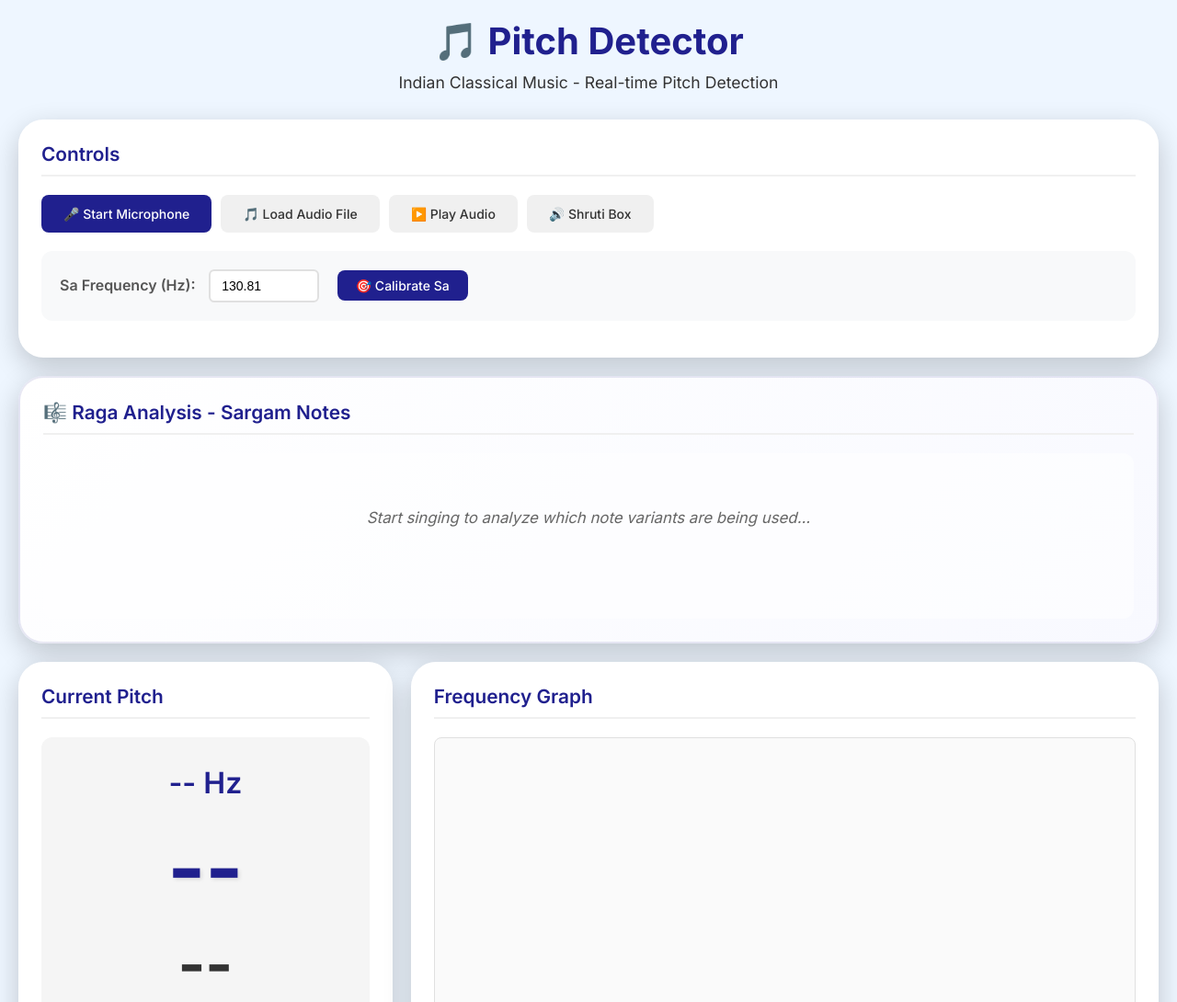
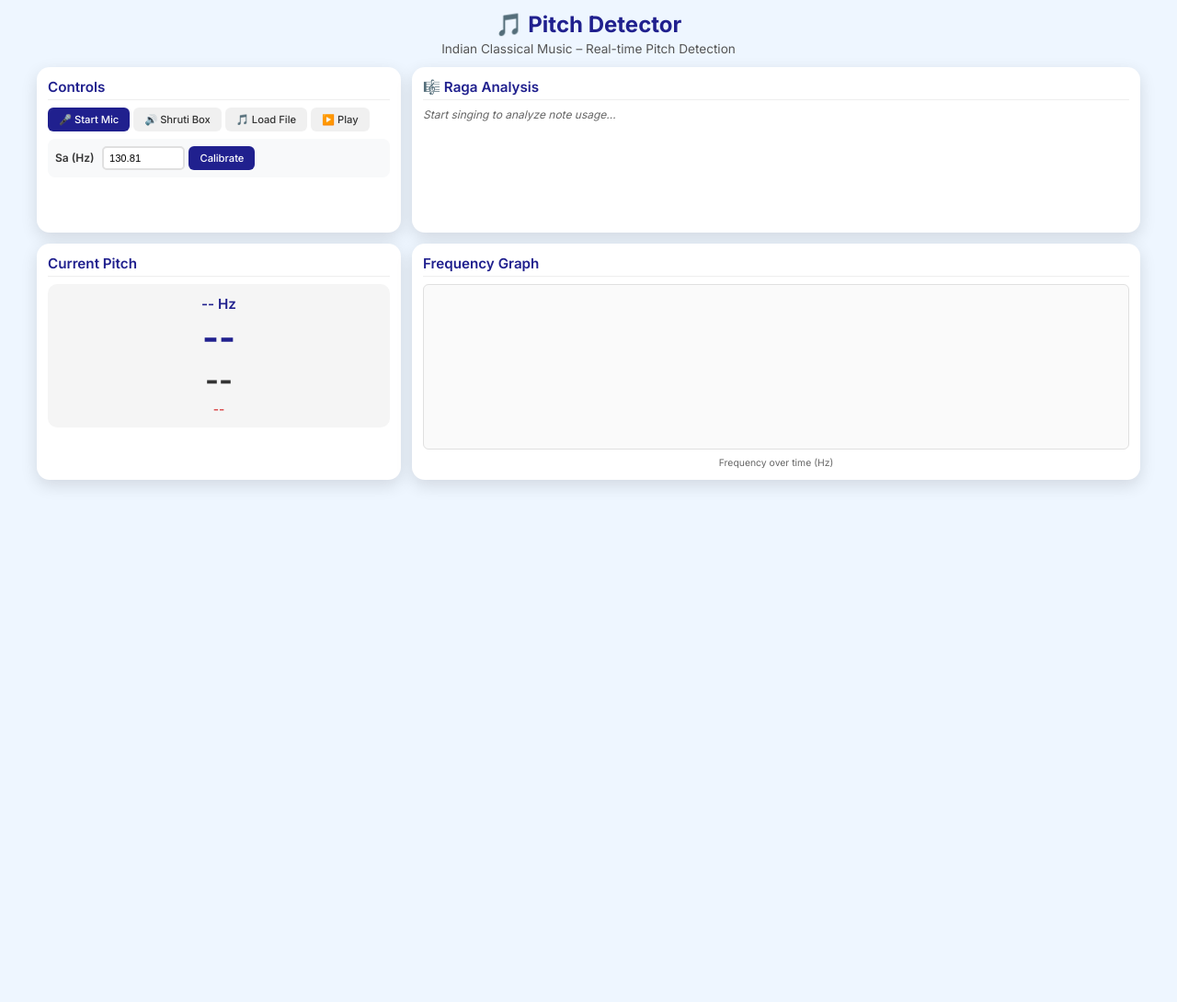
Before and after one commit to vishugp/MusicalPitch, a plain HTML site: page index.html in a window 1280 px wide. Shown: the top 1090 px of the page at 92% size. After the commit the page ends 800 px from the top, so only its background shows below. Drawn offline with Linux system fonts and the light colour scheme.

Commit message:
Updated Layout

```diff
--- a/index.html
+++ b/index.html
@@ -2,9 +2,19 @@
 <html>
 <head>
 	<title>Pitch Detector - Indian Classical Music</title>
-		<link href='https://fonts.googleapis.com/css2?family=Inter:wght@300;400;500;600;700&display=swap' rel='stylesheet'>
+
+	<link href="https://fonts.googleapis.com/css2?family=Inter:wght@300;400;500;600;700&display=swap" rel="stylesheet">
 	<script src="https://surikov.github.io/webaudiofontdata/npm/dist/WebAudioFontPlayer.js"></script>
+
 	<style>
+		:root {
+			--space-xs: 4px;
+			--space-sm: 8px;
+			--space-md: 12px;
+			--space-lg: 18px;
+			--primary: rgb(32, 32, 142);
+		}
+
 		* {
 			margin: 0;
 			padding: 0;
@@ -12,161 +22,81 @@
 		}
 
 		body {
-				font-family: 'Inter', sans-serif;
+			font-family: "Inter", sans-serif;
 			background-color: #eef6ff;
-				min-height: 100vh;
-				padding: 20px;
 			color: #333;
+			padding: var(--space-md);
 		}
 
 		.container {
-				max-width: 1800px;
+			max-width: 1200px;
 			margin: 0 auto;
 		}
 
+		/* Header */
 		.header {
 			text-align: center;
-				color: rgb(32, 32, 142);
-				margin-bottom: 30px;
+			margin-bottom: var(--space-md);
 		}
 
-			.header h1 {
-				font-size: 2.5em;
+		.header h2 {
+			font-size: 1.5rem;
 			font-weight: 700;
-				margin-bottom: 10px;
+			color: var(--primary);
+			margin-bottom: var(--space-xs);
 		}
 
 		.header p {
-				font-size: 1.1em;
-				color: #333;
+			font-size: 0.85rem;
+			color: #555;
 		}
 
+		/* Layout */
 		.main-content {
 			display: grid;
 			grid-template-columns: 1fr 2fr;
-				gap: 20px;
-				margin-bottom: 20px;
+			grid-auto-rows: minmax(180px, auto);
+			gap: var(--space-md);
 		}
 
+		/* Cards */
 		.card {
 			background: white;
-				border-radius: 27px;
-				padding: 25px;
-				box-shadow: 0 10px 30px rgba(0,0,0,0.2);
-				backdrop-filter: blur(10px);
+			border-radius: 14px;
+			padding: var(--space-md);
+			box-shadow: 0 6px 18px rgba(0,0,0,0.12);
 		}
 
-			.controls-card {
-				grid-column: 1 / -1;
+		.card h3 {
+			font-size: 0.95rem;
+			font-weight: 600;
+			color: var(--primary);
+			margin-bottom: var(--space-sm);
+			border-bottom: 1px solid #eee;
+			padding-bottom: var(--space-xs);
 		}
 
-			.raga-analysis-card {
-				grid-column: 1 / -1;
-				background: linear-gradient(135deg, #ffffff 0%, #f8f9ff 100%);
-				border: 2px solid rgba(32, 32, 142, 0.1);
-			}
-
-			.note-analysis-container {
-				padding: 20px;
-				min-height: 180px;
-				background: rgba(255, 255, 255, 0.6);
-				border-radius: 12px;
-				margin-top: 10px;
-			}
-
-			.analysis-placeholder {
-				color: #666;
-				font-style: italic;
-				text-align: center;
-				padding: 40px 20px;
-				font-size: 1.05em;
-			}
-
-			.note-card {
-				text-align: center;
-				padding: 18px 20px;
-				background: linear-gradient(135deg, #ffffff 0%, #f8f9fa 100%);
-				border-radius: 12px;
-				border: 2px solid;
-				min-width: 100px;
-				flex: 0 0 auto;
-				transition: all 0.3s ease;
-				box-shadow: 0 2px 8px rgba(0,0,0,0.08);
-			}
-
-			.note-card:hover {
-				transform: translateY(-3px);
-				box-shadow: 0 4px 12px rgba(0,0,0,0.15);
-			}
-
-			.note-label {
-				font-size: 0.95em;
-				font-weight: 600;
-				color: #333;
-				margin-bottom: 8px;
-				letter-spacing: 0.5px;
-			}
-
-			.note-variant {
-				font-size: 1.6em;
-				font-weight: 700;
-				margin: 8px 0;
-			}
-
-			.note-percentage {
-				font-size: 0.8em;
-				color: #666;
-				margin-top: 6px;
-				font-weight: 500;
-			}
-
-			.analysis-footer {
-				margin-top: 20px;
-				padding: 12px 16px;
-				background: linear-gradient(135deg, #e8f4f8 0%, #d6e9f5 100%);
-				border-radius: 8px;
-				font-size: 0.9em;
-				color: #555;
-				text-align: center;
-				border: 1px solid rgba(32, 32, 142, 0.1);
-			}
-
-			.card h2 {
-				font-size: 1.3em;
-				font-weight: 600;
-				margin-bottom: 20px;
-				color: rgb(32, 32, 142);
-				border-bottom: 2px solid #f0f0f0;
-				padding-bottom: 10px;
-			}
-
+		/* Buttons */
 		.button-group {
 			display: flex;
-				gap: 10px;
 			flex-wrap: wrap;
-				margin-bottom: 20px;
+			gap: var(--space-xs);
+			margin-bottom: var(--space-sm);
 		}
 
 		button {
-				padding: 12px 24px;
-				font-size: 14px;
+			padding: 6px 12px;
+			font-size: 0.7rem;
 			font-weight: 500;
 			border: none;
-				border-radius: 8px;
+			border-radius: 6px;
 			cursor: pointer;
-				transition: all 0.3s ease;
-				font-family: 'Inter', sans-serif;
+			font-family: "Inter", sans-serif;
 		}
 
 		.btn-primary {
-				background-color: rgb(32, 32, 142);
+			background: var(--primary);
 			color: white;
-			}
-
-			.btn-primary:hover {
-				background-color: rgb(24, 24, 120);
-				transform: translateY(-2px);
-				box-shadow: 0 5px 15px rgba(32, 32, 142, 0.4);
 		}
 
 		.btn-secondary {
@@ -174,51 +104,38 @@
 			color: #333;
 		}
 
-			.btn-secondary:hover {
-				background: #e0e0e0;
-				transform: translateY(-2px);
-			}
-
+		/* Sa calibration */
 		.sa-frequency-container {
 			background: #f8f9fa;
-				padding: 20px;
-				border-radius: 12px;
-				margin-bottom: 15px;
+			padding: var(--space-sm);
+			border-radius: 8px;
 		}
 
 		.sa-frequency-container label {
+			font-size: 0.75rem;
 			font-weight: 600;
-				margin-right: 10px;
-				color: #555;
+			margin-right: var(--space-xs);
 		}
 
 		.sa-frequency-container input {
-				font-size: 14px;
-				padding: 8px 12px;
+			width: 90px;
+			padding: 5px 6px;
+			font-size: 0.7rem;
+			border-radius: 5px;
 			border: 2px solid #e0e0e0;
-				border-radius: 6px;
-				width: 120px;
-				margin-right: 15px;
-				transition: border-color 0.3s;
-			}
-
-			.sa-frequency-container input:focus {
-				outline: none;
-				border-color: #667eea;
 		}
 
 		#calibration_status {
-				margin-top: 15px;
-				padding: 12px;
-				border-radius: 8px;
+			margin-top: var(--space-sm);
+			font-size: 0.7rem;
 			font-weight: 500;
 		}
 
+		/* Pitch Detector */
 		#detector {
 			text-align: center;
-				padding: 30px;
-				border-radius: 12px;
-				transition: all 0.3s ease;
+			padding: var(--space-md);
+			border-radius: 10px;
 		}
 
 		#detector.confident {
@@ -230,34 +147,27 @@
 		}
 
 		.pitch {
-				font-size: 2em;
+			font-size: 0.95rem;
 			font-weight: 600;
-				color: rgb(32, 32, 142);
-				margin-bottom: 15px;
+			margin-bottom: var(--space-xs);
+			color: var(--primary);
+		}
+
+		#indian_note {
+			font-size: 2.4rem;
+			font-weight: 700;
+			color: var(--primary);
+			margin-bottom: var(--space-xs);
 		}
 
 		#note {
-				font-size: 64px;
+			font-size: 2rem;
 			font-weight: 700;
-				color: #333;
-				line-height: 1;
-				margin: 20px 0;
-			}
-
-			.indian-note {
-				margin: 20px 0;
-			}
-
-			#indian_note {
-				font-size: 88px;
-				font-weight: 700;
-				color: rgb(32, 32, 142);
-				text-shadow: 2px 2px 4px rgba(0,0,0,0.1);
+			margin-bottom: var(--space-xs);
 		}
 
 		#detune {
-				font-size: 1.2em;
-				margin-top: 15px;
+			font-size: 0.85rem;
 			font-weight: 500;
 		}
 
@@ -265,120 +175,103 @@
 			color: #d63031;
 		}
 
-			.flat #flat, .sharp #sharp {
-				display: inline;
-			}
-
 		#flat, #sharp {
 			display: none;
 		}
 
-			.graph-container {
-				position: relative;
+		.flat #flat,
+		.sharp #sharp {
+			display: inline;
 		}
 
+		/* Graph */
 		#frequency_graph {
 			width: 100%;
-				height: 300px;
+			height: 180px;
 			background: #fafafa;
-				border-radius: 8px;
+			border-radius: 6px;
 			border: 1px solid #e0e0e0;
 		}
 
 		.graph-label {
 			text-align: center;
-				margin-top: 10px;
+			font-size: 0.65rem;
 			color: #666;
-				font-size: 0.9em;
-				font-weight: 500;
+			margin-top: var(--space-xs);
 		}
 
-			@media (max-width: 1024px) {
+		/* Responsive */
+		@media (max-width: 768px) {
 			.main-content {
 				grid-template-columns: 1fr;
-				}
-
-				.controls-card > div {
-					grid-template-columns: 1fr !important;
-				}
-
-				#note {
-					font-size: 80px;
-				}
-
-				#indian_note {
-					font-size: 48px;
 			}
 		}
 	</style>
 </head>
+
 <body>
 	<div class="container">
+
 		<div class="header">
-				<h1>🎵 Pitch Detector</h1>
-				<p>Indian Classical Music - Real-time Pitch Detection</p>
+			<h2>🎵 Pitch Detector</h2>
+			<p>Indian Classical Music – Real-time Pitch Detection</p>
 		</div>
 
 		<div class="main-content">
-				<div class="card controls-card">
-					<h2>Controls</h2>
+
+			<div class="card">
+				<h3>Controls</h3>
+
 				<div class="button-group">
-						<button class="btn-primary" onclick="startPitchDetect();">🎤 Start Microphone</button>
-						<button class="btn-secondary" onclick="document.getElementById('audio_file_input').click();">🎵 Load Audio File</button>
-						<input type="file" id="audio_file_input" accept="audio/*" style="display: none;" onchange="handleAudioFileSelect(event)">
-						<button class="btn-secondary" id="play_audio_btn" onclick="togglePlayback()" disabled>▶️ Play Audio</button>
-						<button class="btn-secondary" id="shruti_box_btn" onclick="toggleOscillator()">🔊 Shruti Box</button>
+					<button class="btn-primary" onclick="startPitchDetect()">🎤 Start Mic</button>
+					<button class="btn-secondary" onclick="toggleOscillator()">🔊 Shruti Box</button>
+					<button class="btn-secondary" onclick="document.getElementById('audio_file_input').click()">🎵 Load File</button>
+					<input type="file" id="audio_file_input" accept="audio/*" hidden onchange="handleAudioFileSelect(event)">
+					<button class="btn-secondary" id="play_audio_btn" onclick="togglePlayback()" disabled>▶️ Play</button>
 				</div>
 
 				<div class="sa-frequency-container">
-						<label for="sa_frequency">Sa Frequency (Hz):</label>
+					<label>Sa (Hz)</label>
 					<input type="number" id="sa_frequency" min="100" max="500" step="0.1" value="240">
-						<button id="calibrate_sa_button" class="btn-primary" style="padding: 8px 20px;">🎯 Calibrate Sa</button>
-						<div id="calibration_status" style="display: none; margin-top: 15px; padding: 12px; border-radius: 8px; font-weight: 500;"></div>
-					</div>
-				</div>
-
-				<div class="card raga-analysis-card">
-					<h2>🎼 Raga Analysis - Sargam Notes</h2>
-					<div id="note_analysis" class="note-analysis-container">
-						<p class="analysis-placeholder">Start singing to analyze which note variants are being used...</p>
+					<button class="btn-primary" id="calibrate_sa_button">Calibrate</button>
+					<div id="calibration_status" hidden></div>
 				</div>
 			</div>
 
 			<div class="card">
-					<h2>Current Pitch</h2>
+				<h3>🎼 Raga Analysis</h3>
+				<div id="note_analysis">
+					<p style="color:#666;font-style:italic;font-size:0.75rem;">
+						Start singing to analyze note usage…
+					</p>
+				</div>
+			</div>
+
+			<div class="card">
+				<h3>Current Pitch</h3>
 				<div id="detector" class="vague">
 					<div class="pitch"><span id="pitch">--</span> Hz</div>
-						<div class="indian-note"><span id="indian_note">--</span></div>
-						<div class="note"><span id="note">--</span></div>
+					<div id="indian_note">--</div>
+					<div id="note">--</div>
 					<div id="detune">
 						<span id="detune_amt">--</span>
-							<span id="flat"> cents &#9837;</span>
-							<span id="sharp"> cents &#9839;</span>
+						<span id="flat"> cents ♭</span>
+						<span id="sharp"> cents ♯</span>
 					</div>
 				</div>
 			</div>
 
-				<div class="card graph-container">
-					<h2>Frequency Graph</h2>
-					<canvas id="frequency_graph" width="600" height="300"></canvas>
-					<div class="graph-label">Frequency over time (Hz) - Colored bands show Carnatic note ranges (±50 cents) for lower, middle, and upper octaves</div>
+			<div class="card">
+				<h3>Frequency Graph</h3>
+				<canvas id="frequency_graph"></canvas>
+				<div class="graph-label">
+					Frequency over time (Hz)
 				</div>
+			</div>
+
 		</div>
 	</div>
 
 	<script src="js/pitchdetect.js"></script>
-
-		<script type="text/javascript">
-			var _gaq = _gaq || [];
-			_gaq.push(['_setAccount', 'UA-35593052-1']);
-			_gaq.push(['_trackPageview']);
-
-			(function() {
-				var ga = document.createElement('script'); ga.type = 'text/javascript'; ga.async = true;
-				ga.src = ('https:' == document.location.protocol ? 'https://ssl' : 'http://www') + '.google-analytics.com/ga.js';
-				var s = document.getElementsByTagName('script')[0]; s.parentNode.insertBefore(ga, s);
-			})();
-		</script>
 </body>
 </html>
```
Also changed, not shown: js/pitchdetect.js (+10 -10 lines). Lines whose indentation alone changed are shown as unchanged.
